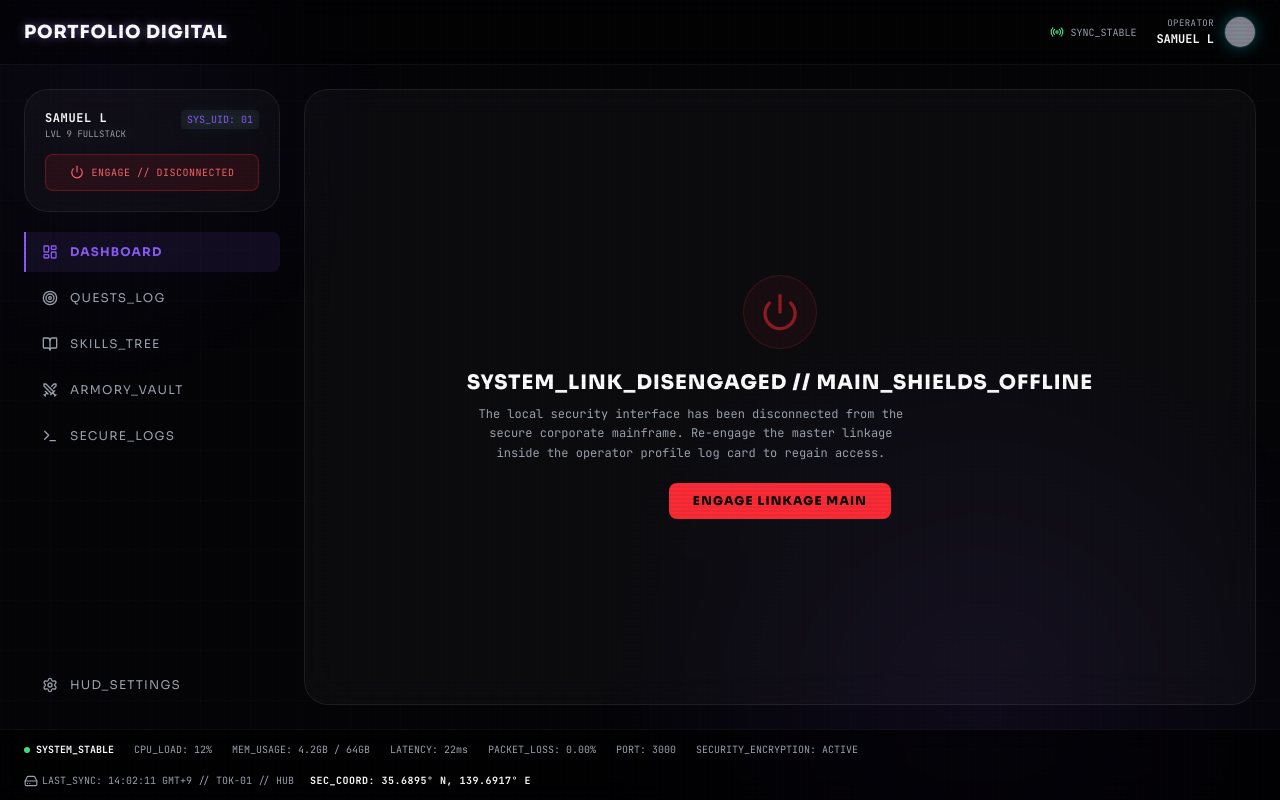
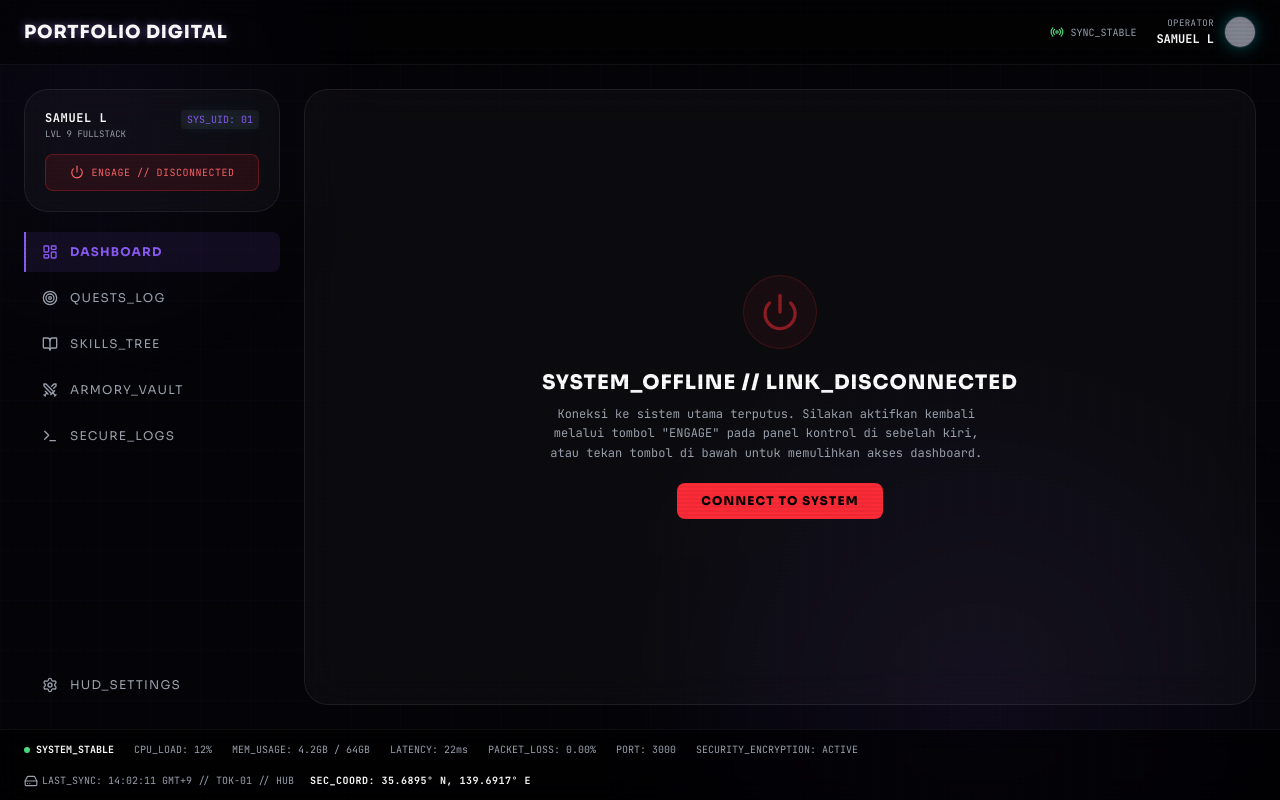
Before and after one commit to samuellatuihamallo/myportfolio, a React (Vite) app: page / in a window 1280 px wide. Both pictures are taken after a click on the button "DISENGAGE // CONNECTED". Built offline with nearby package versions, Linux system fonts and the light colour scheme; grey boxes are pictures that could not be loaded.

Commit message:
re-arrange

```diff
--- a/src/App.tsx
+++ b/src/App.tsx
@@ -477,17 +477,17 @@ export default function App() {
               </div>
               <div>
                 <h2 className="text-xl font-display font-black text-white uppercase tracking-wider">
-                  SYSTEM_LINK_DISENGAGED // MAIN_SHIELDS_OFFLINE
+                  SYSTEM_OFFLINE // LINK_DISCONNECTED
                 </h2>
                 <p className="text-hud-text-dim text-xs font-mono max-w-md mt-2 leading-relaxed">
-                  The local security interface has been disconnected from the secure corporate mainframe. Re-engage the master linkage inside the operator profile log card to regain access.
+                  Koneksi ke sistem utama terputus. Silakan aktifkan kembali melalui tombol "ENGAGE" pada panel kontrol di sebelah kiri, atau tekan tombol di bawah untuk memulihkan akses dashboard.
                 </p>
               </div>
               <button
                 onClick={handleConnectToggle}
                 className="px-6 py-2.5 bg-red-500 hover:bg-red-600 text-black font-display font-extrabold text-xs tracking-widest rounded-lg transition-all cursor-pointer"
               >
-                ENGAGE LINKAGE MAIN
+                CONNECT TO SYSTEM
               </button>
             </div>
           ) : (
```
